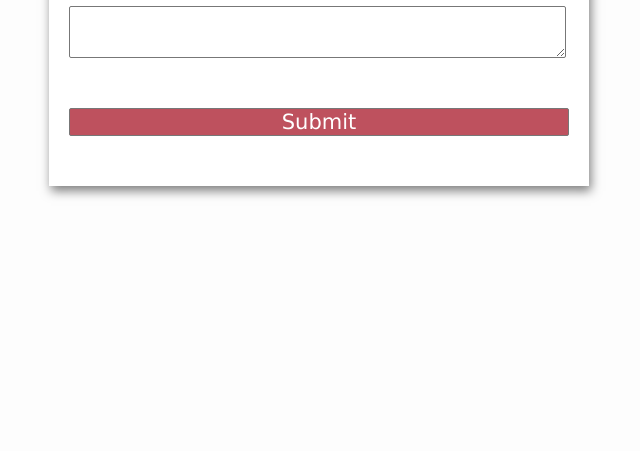
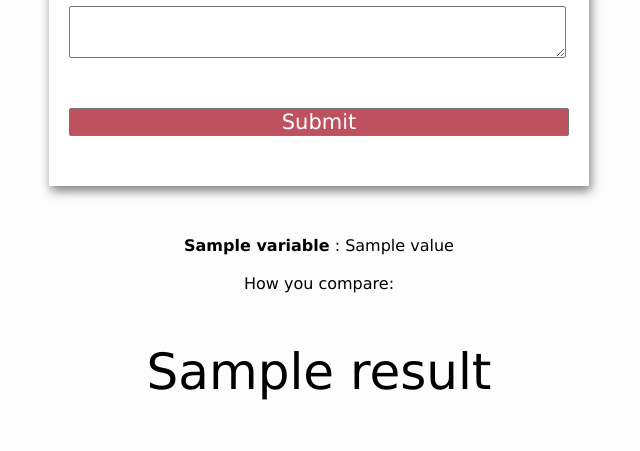
Before and after one commit to jbarks1234/HackBU-2022-CovidHealth, a Flask app: template templates/main.html in a window 1280 px wide. Shown: the part 1038-1489 px from the top of the page, without its empty margins (321-961 px from the left). Before the commit the page ends 1236 px from the top, so only its background shows below. Run offline with Flask 2, Linux system fonts and the light colour scheme; the template is opened without the code that fills it: most values are stand-ins (such as "Sample title", 1, 10 or a date in 2020).

Commit message:
Updates to result display and other

```diff
--- a/app.py
+++ b/app.py
@@ -20,21 +20,22 @@ def main():
         age = flask.request.form['age']
         role = flask.request.form['role']
         military = flask.request.form['military']
+        race = flask.request.form['race']
         state = flask.request.form['state']
 
         comment = flask.request.form.get('comment')
 
         # input_variables = pd.DataFrame([[salary,gender,age]],
-        #                                columns=['salary', 'gender', 'age'],
-        #                                # dtype=float
+        #                                columns=['salary', 'gender', 'age']
         #                                )
         # prediction = model.predict(input_variables)[0]
-        return flask.render_template('main.html')
-                                     # original_input={'salary':salary,
-                                     #                 'gender':gender,
-                                     #                 'age':age},
-                                     # result=prediction,
-                                     # )
+        prediction = 100
+        return flask.render_template('main.html',
+                                     original_input={'salary':salary,
+                                                     'gender':gender,
+                                                     'age':age},
+                                     result=prediction,
+                                     )
 
 
 if __name__ == '__main__':
--- a/templates/main.html
+++ b/templates/main.html
@@ -272,5 +272,15 @@
 			Submit
 		</button>
 	</form>
+	<div class="result" align="center">
+		{% if result %}
+		{% for variable, value in original_input.items() %}
+		<b>{{ variable }}</b> : {{ value }}
+		{% endfor %}
+		<br>
+		<br> How you compare:
+		<p style="font-size:50px">{{ result }}</p>
+		{% endif %}
+	</div>
 </body>
 </html>
```
Lines whose indentation alone changed are shown as unchanged.
